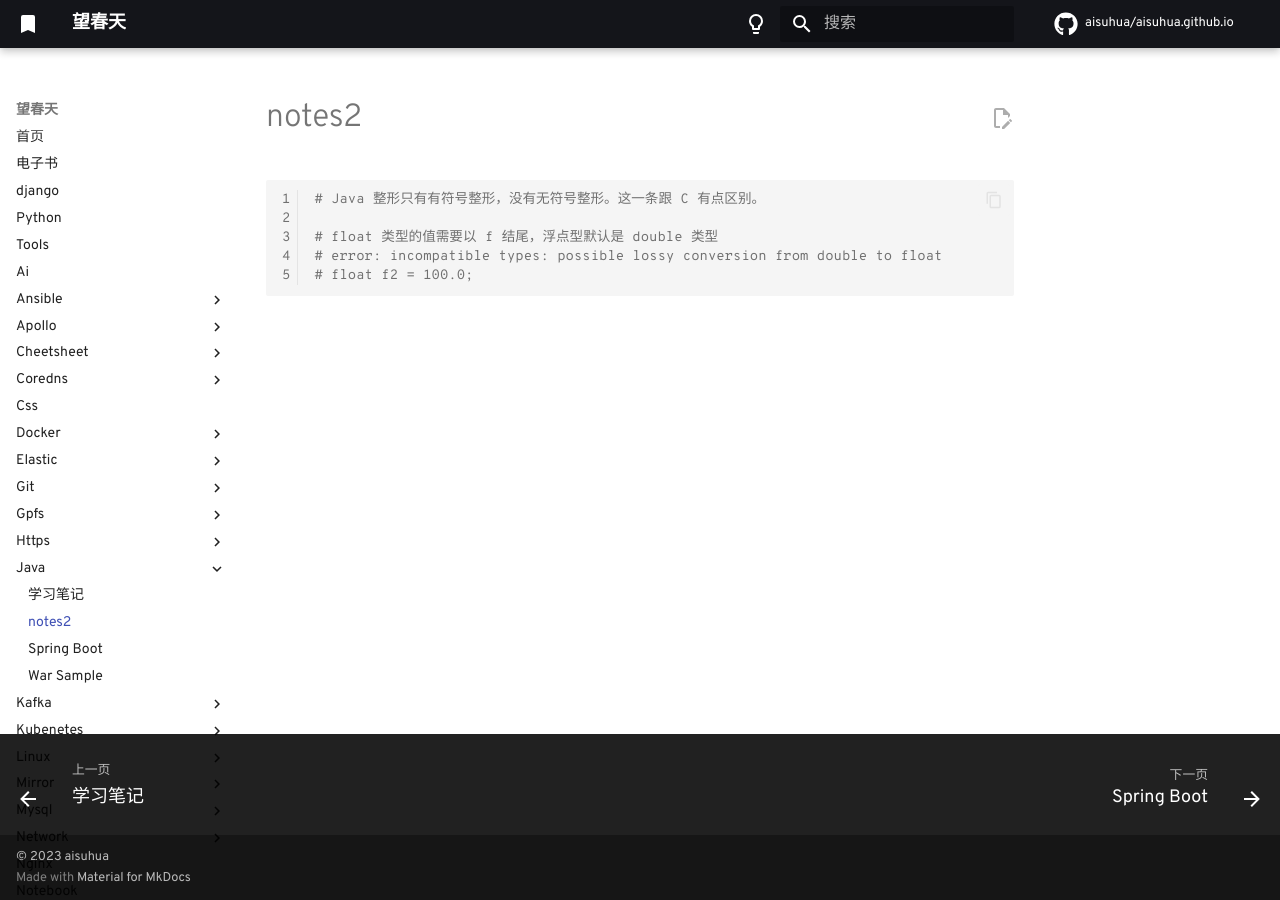
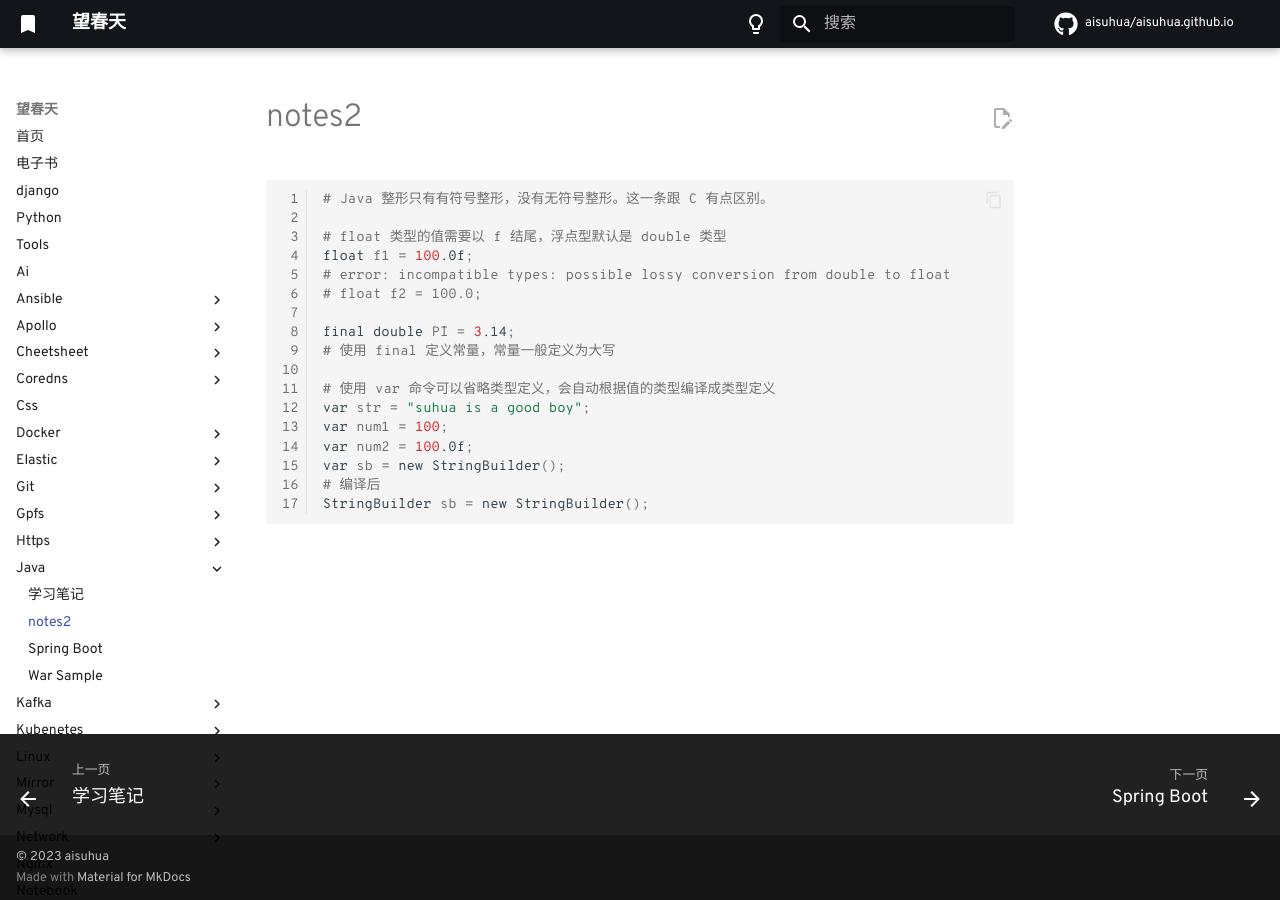
Before and after one commit to aisuhua/aisuhua.github.io, an MkDocs documentation site: the page built from docs/java/notes2.md, in a window 1280 px wide. Built offline with MkDocs 1.6.1 and Material for MkDocs 9.7.7, drawn with Linux system fonts in a browser that asks for light colours; comment, search, counter and statistics services are not loaded.

Commit message:
notes2.md

````diff
--- a/docs/java/notes2.md
+++ b/docs/java/notes2.md
@@ -4,7 +4,20 @@
 # Java 整形只有有符号整形，没有无符号整形。这一条跟 C 有点区别。
 
 # float 类型的值需要以 f 结尾，浮点型默认是 double 类型
+float f1 = 100.0f;
 # error: incompatible types: possible lossy conversion from double to float
 # float f2 = 100.0;
 
+final double PI = 3.14;
+# 使用 final 定义常量，常量一般定义为大写
+
+# 使用 var 命令可以省略类型定义，会自动根据值的类型编译成类型定义
+var str = "suhua is a good boy";
+var num1 = 100;
+var num2 = 100.0f;
+var sb = new StringBuilder();
+# 编译后
+StringBuilder sb = new StringBuilder();
+
+
 ```
````
